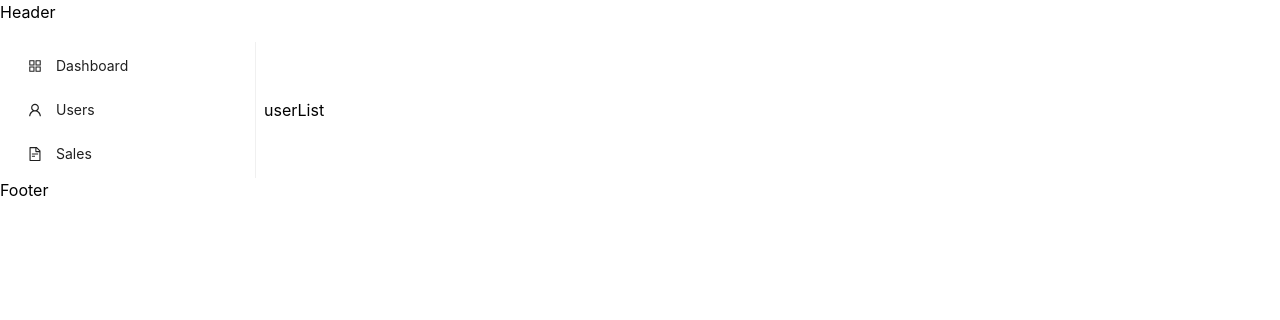
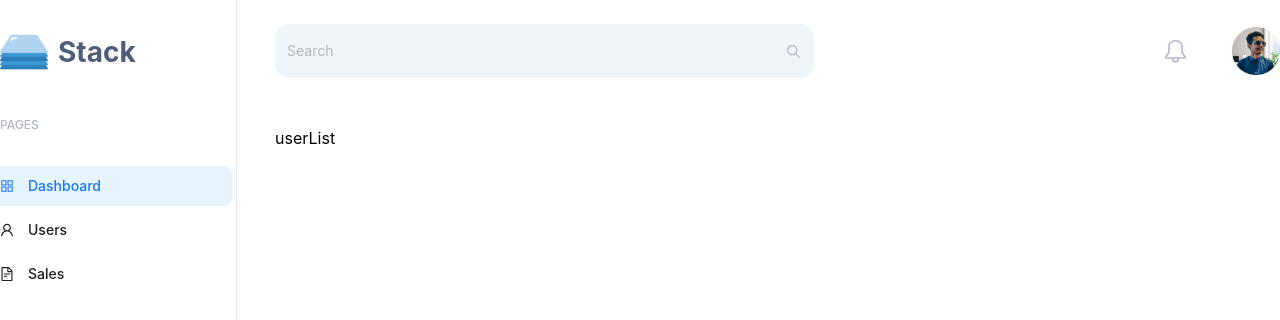
Before and after one commit to salehshakib/admin-dashboard-react-rtkQuery, a React (Vite) app: page /users in a window 1280 px wide. Shown: the top 320 px of the page. Built offline with nearby package versions, Linux system fonts and the light colour scheme.

Commit message:
header for admin and dashboard done

```diff
--- a/package.json
+++ b/package.json
@@ -16,6 +16,7 @@
     "antd-password-input-strength": "^2.0.1",
     "react": "^18.2.0",
     "react-dom": "^18.2.0",
+    "react-icons": "^5.0.1",
     "react-password-strength-bar": "^0.4.1",
     "react-router-dom": "^6.21.3"
   },
--- /dev/null
+++ b/src/components/PasswordStrengthBar/PasswordStrengthBar.jsx
@@ -0,0 +1,7 @@
+// import React from "react";
+
+const PasswordStrengthBar = () => {
+  return <div></div>;
+};
+
+export default PasswordStrengthBar;
--- a/src/layout/Main.jsx
+++ b/src/layout/Main.jsx
@@ -1,18 +1,17 @@
-import { Space } from "antd";
 import { Outlet } from "react-router-dom";
-import Footer from "../pages/Shared/Footer/Footer";
 import Header from "../pages/Shared/Header/Header";
 import Sidemenu from "../pages/Shared/SideMenu/Sidemenu";
 
 const Main = () => {
   return (
     <div>
-      <Header></Header>
-      <Space>
+      <div className="flex gap-[38px]">
         <Sidemenu></Sidemenu>
-        <Outlet></Outlet>
-      </Space>
-      <Footer></Footer>
+        <div className=" w-screen">
+          <Header></Header>
+          <Outlet></Outlet>
+        </div>
+      </div>
     </div>
   );
 };
--- a/src/pages/Dashboard/Dashboard.jsx
+++ b/src/pages/Dashboard/Dashboard.jsx
@@ -1,5 +1,7 @@
 const Dashboard = () => {
-  return <div>Dashboard</div>;
+  return (
+    <div className="font-semibold text-[23px] text-[#323B4B] ">Dashboard</div>
+  );
 };
 
 export default Dashboard;
--- a/src/pages/Shared/Header/Header.jsx
+++ b/src/pages/Shared/Header/Header.jsx
@@ -1,7 +1,36 @@
+import { Input } from "antd";
+import { GoBell } from "react-icons/go";
+import { IoIosSearch } from "react-icons/io";
 // import React from "react";
+// const { Search } = Input;
 
 const Header = () => {
-  return <div>Header</div>;
+  return (
+    <div className="mb-12 flex justify-between items-center mt-6 ">
+      <Input
+        placeholder="Search"
+        suffix={<IoIosSearch className="text-[17px]" />}
+        className=" w-[539px] h-[54px]  bg-[#F0F5FA] text-[#B0B7C3] text-[14px] border-none rounded-[14px] px-3"
+      />
+
+      <div className="flex items-center justify-center gap-11 ">
+        <GoBell className="text-[25px] text-[#B0B7C3]" />
+        <img
+          src="/src/assets/profile-pic (1).png"
+          className="w-12 h-12 object-cover"
+          alt="no_image"
+        />
+      </div>
+      {/* <div className="flex items-center justify-center gap-[10px]">
+        <img src="/src/assets/paper.png" alt="no_image" className="w-12" />
+        <span className="text-[#4E5D78] font-bold text-[28px]">Stack</span>
+      </div> */}
+      {/* <Space className="bg-[#F0F5FA] rounded-[16px] text-[#B0B7C3] font-medium text-[12px] w-[146px] flex justify-center items-center gap-5">
+        English (UK)
+        <DownOutlined className="" />
+      </Space> */}
+    </div>
+  );
 };
 
 export default Header;
--- a/src/pages/Shared/SideMenu/Sidemenu.jsx
+++ b/src/pages/Shared/SideMenu/Sidemenu.jsx
@@ -40,13 +40,23 @@ const Sidemenu = () => {
     ),
   ];
   return (
+    <div className="font-medium border-r-[1px] pt-7 min-h-[95vh]">
+      <div className="flex items-center gap-[10px] ">
+        <img src="/src/assets/paper.png" alt="no_image" className="w-12" />
+        <span className="text-[#4E5D78] font-bold text-[28px]">Stack</span>
+      </div>
+      <div className="text-[12px] text-[#B0B7C3] mt-10">PAGES</div>
       <Menu
-      mode="inline"
+        mode="vertical"
         style={{
           width: 256,
+          border: "none",
         }}
         items={items}
+        className="text-[14px] text-[#A7AFBC] mt-7 -ml-5"
+        defaultSelectedKeys={["dashboard"]}
       />
+    </div>
   );
 };
 
--- a/src/pages/SignIn/Login/Login.jsx
+++ b/src/pages/SignIn/Login/Login.jsx
@@ -1,6 +1,7 @@
 // import React from "react";
 import { Button, Checkbox, Divider, Form, Input } from "antd";
 import { useState } from "react";
+import { RiUserSmileFill } from "react-icons/ri";
 import PasswordStrengthBar from "react-password-strength-bar";
 import { Link } from "react-router-dom";
 import SignInHeader from "./../../Shared/Header/SignInHeader";
@@ -109,11 +110,13 @@ const Login = () => {
                 <Input
                   className="rounded-[16px] h-[58px] text-[16px]"
                   prefix={
-                    <img
-                      src="/src/assets/smile.png"
-                      alt="no_image"
-                      className="w-[20px] mr-2"
-                    />
+                    // <img
+                    //   src="/src/assets/smile.png"
+                    //   alt="no_image"
+                    //   className="w-[20px] mr-2"
+                    // />
+
+                    <RiUserSmileFill className="text-[20px] mr-2 text-[#C5CBD3]" />
                   }
                   placeholder="Your Name"
                 />
```
Also changed, not shown: src/assets/profile-pic (1).png (added), 1 other file (tests, documents, lock files or other folders). Lines whose indentation alone changed are shown as unchanged.
